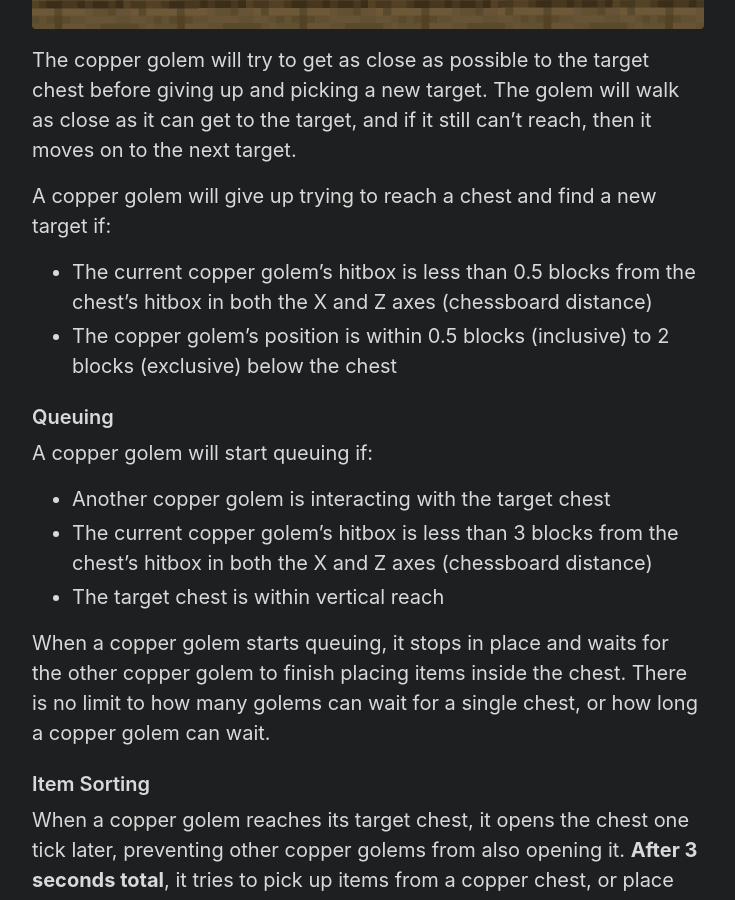
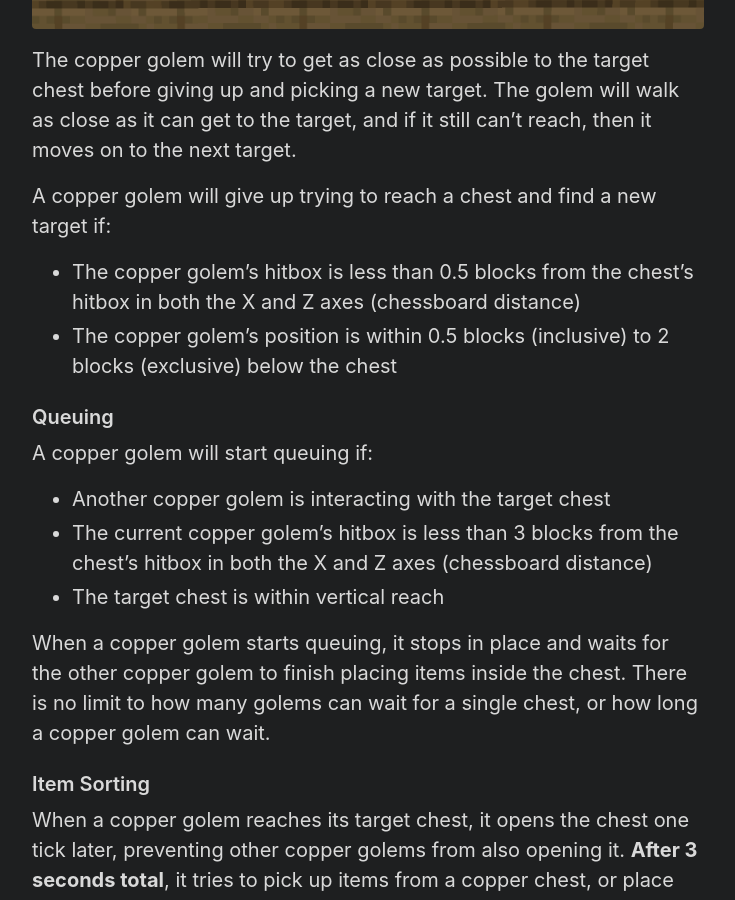
Before and after one commit to Tisawesomeness/tisawesomeness.github.io, a Jekyll site: the page built from snapshots/_posts/2025-08-05-25w31a.md, in a window 1280 px wide and 900 px high, scrolled down 4515 px. Shown: the whole window, without its empty margins (272-1007 px from the left). Built offline with Jekyll 4.4.1, drawn with Linux system fonts in a browser that asks for light colours; comment, search, counter and statistics services are not loaded; some of the changed lines change nothing that is shown; some of the changed text lies outside the part shown.

Commit message:
Grammer fixes

```diff
--- a/snapshots/_posts/2025-08-05-25w31a.md
+++ b/snapshots/_posts/2025-08-05-25w31a.md
@@ -91,7 +91,7 @@
 The copper golem will try to get as close as possible to the target chest before giving up and picking a new target. The golem will walk as close as it can get to the target, and if it still can't reach, then it moves on to the next target.
 
 A copper golem will give up trying to reach a chest and find a new target if:
-- The current copper golem's hitbox is less than 0.5 blocks from the chest's hitbox in both the X and Z axes (chessboard distance)
+- The copper golem's hitbox is less than 0.5 blocks from the chest's hitbox in both the X and Z axes (chessboard distance)
 - The copper golem's position is within 0.5 blocks (inclusive) to 2 blocks (exclusive) below the chest
 
 ### Queuing
@@ -223,10 +223,10 @@
 
 The game no longer emits an `entity_mount` vibration (frequency 6) when:
 - A player logs in while riding a vehicle
-- When an entity riding a vehicle is loaded
+- An entity riding a vehicle is loaded
 - An entity converts to another type of entity while riding a vehicle
 - A vehicle teleports across dimensions
-- When a jockey spawns
+- A jockey spawns
 
 ## Debug Screen
 
@@ -276,3 +276,7 @@
 ### Aug 19 2025
 
 - Clarify double copper chest weathering mechanics
+
+### Aug 26 2025
+
+- Grammar fix
```
